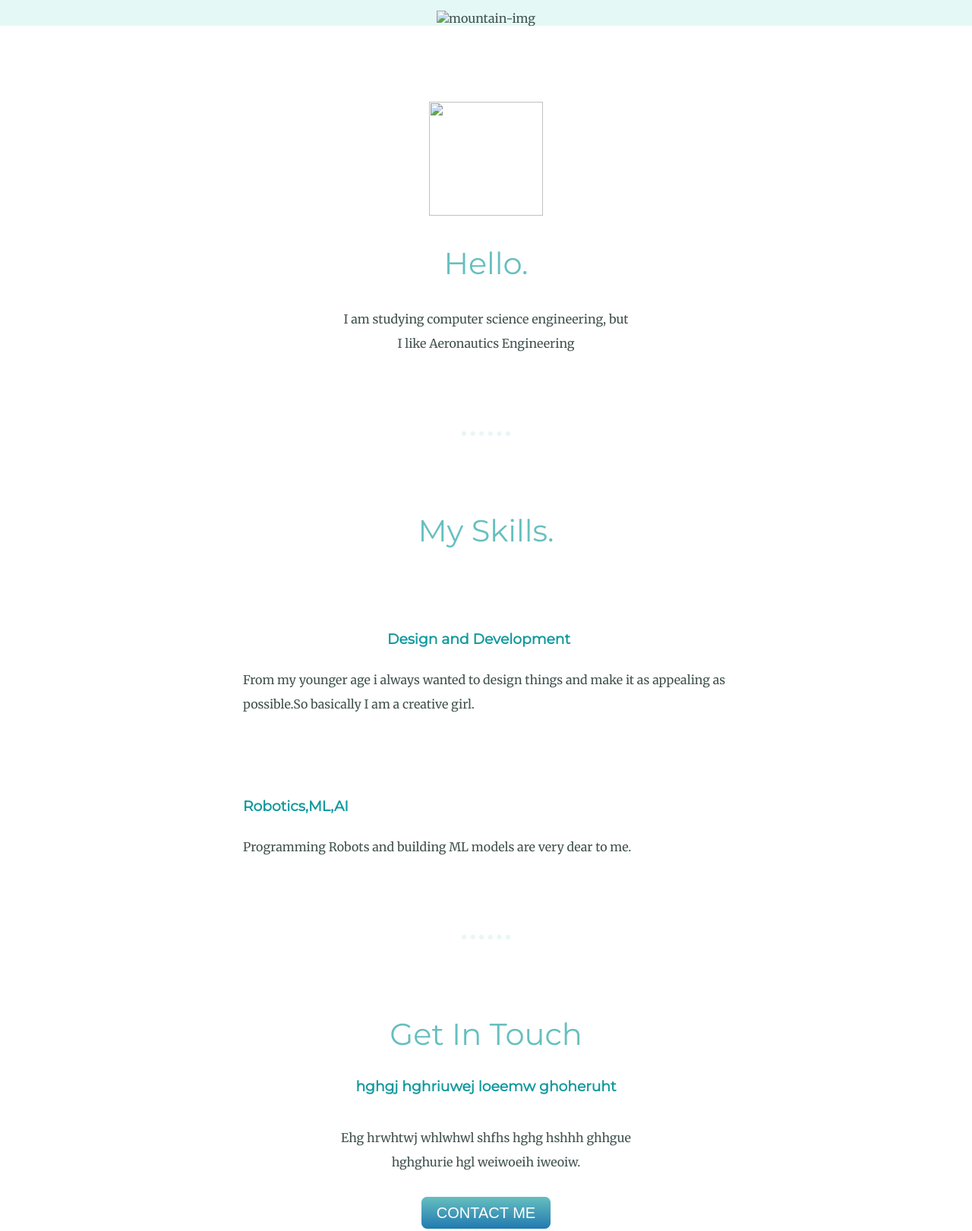
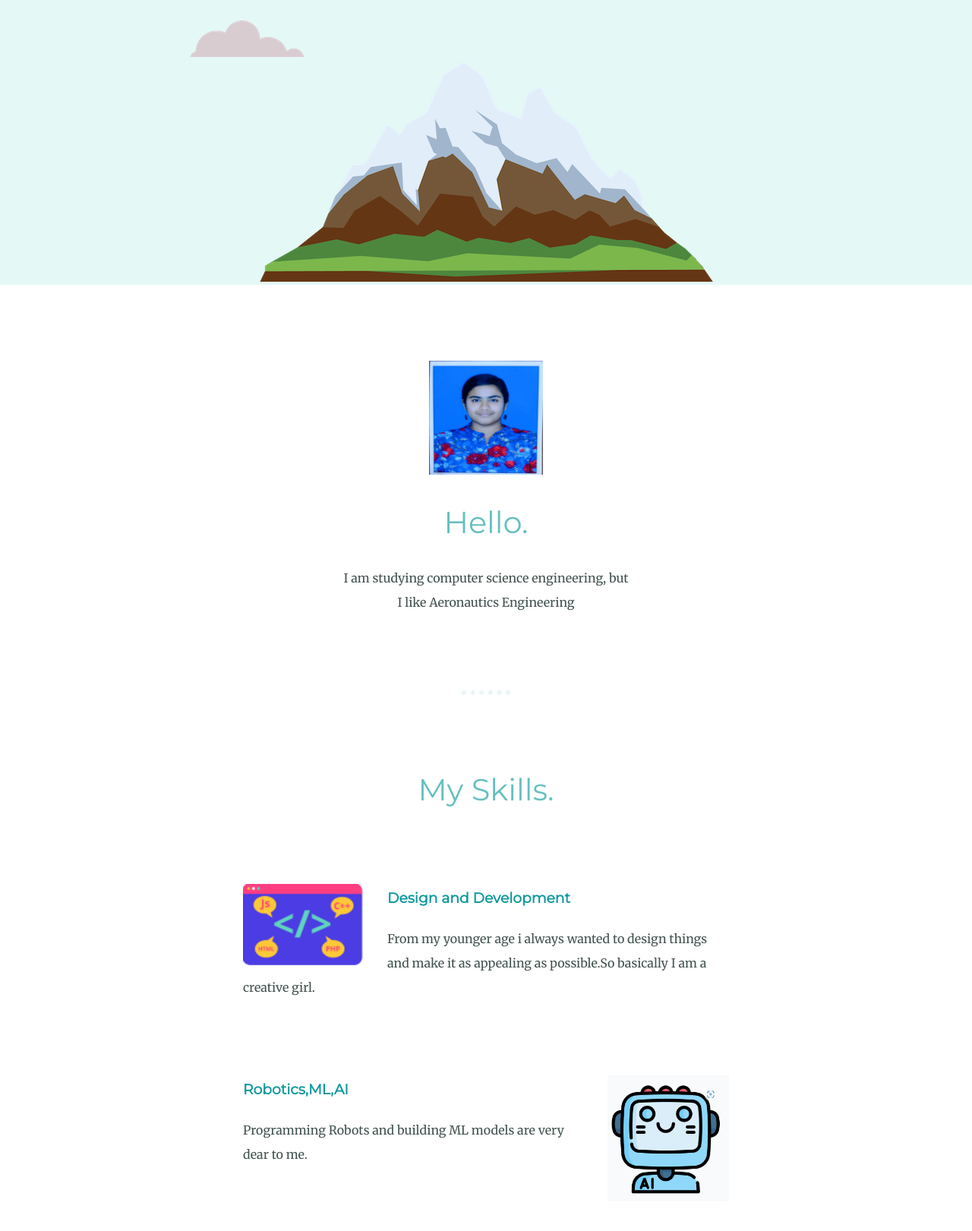
Before and after one commit to Sunainante/Personal-site, a plain HTML site: page mainindex.html in a window 1280 px wide. Shown: the part 360-1981 px from the top of the page at 76% size. Drawn offline with Linux system fonts and the light colour scheme; files that its build step writes are made by us from their sources.

Commit message:
Add files via upload

```diff
--- a/mainindex.html
+++ b/mainindex.html
@@ -5,7 +5,7 @@
   <meta name="viewport" content="width=device-width, initial-scale=1.0">
   <meta http-equiv="X-UA-Compatible" content="ie=edge">
   <title>SUNAINA</title>
-  <link rel="stylesheet" href="css/styles.css">
+  <link rel="stylesheet" href="styles.css">
   <link rel="icon" href="favicon.ico">
   <link rel="preconnect" href="https://fonts.googleapis.com">
 <link rel="preconnect" href="https://fonts.gstatic.com" crossorigin>
@@ -13,15 +13,15 @@
 </head>
 <body>
   <div class="top">
-    <img class ="top_cloud" src="images/cloud.png" alt="cloud-img">
+    <img class ="top_cloud" src="cloud.png" alt="cloud-img">
     <h1>I'm Sunaina Gattu</h1>
     <h2>a <span>space</span> enthusiast</h2>
-    <img class="bottom_cloud" src="images/cloud.png" alt="cloud-img">
-    <img class="mountain"  src="images/mountain.png" alt="mountain-img">
+    <img class="bottom_cloud" src="cloud.png" alt="cloud-img">
+    <img class="mountain"  src="mountain.png" alt="mountain-img">
   </div>
   <div class="middle">
     <div class="profile">
-      <img class="profile_pic" src="images/my_profile_picture.jpeg" alt="">
+      <img class="profile_pic" src="my_profile_picture.jpeg" alt="">
       <h2>Hello.</h2>
       <p class="intro">I am studying computer science engineering, but I like Aeronautics Engineering</p>
     </div>
@@ -29,12 +29,12 @@
     <div class="skills">
       <h2>My Skills.</h2>
       <div class="skill-row">
-        <img class="web_pic" src="images/web_design_pic.png" alt="">
+        <img class="web_pic" src="web_design_pic.png" alt="">
         <h3>Design and Development</h3>
         <p>From my younger age i always wanted to design things and make it as appealing as possible.So basically I am a creative girl.</p>
       </div>
       <div class="skill-row">
-        <img class="robot_pic" src="images/robot_pic.png" alt="">
+        <img class="robot_pic" src="robot_pic.png" alt="">
         <h3>Robotics,ML,AI</h3>
         <p class="robot_descrp">Programming Robots and building ML models are very dear to me.</p>
       </div>
```
